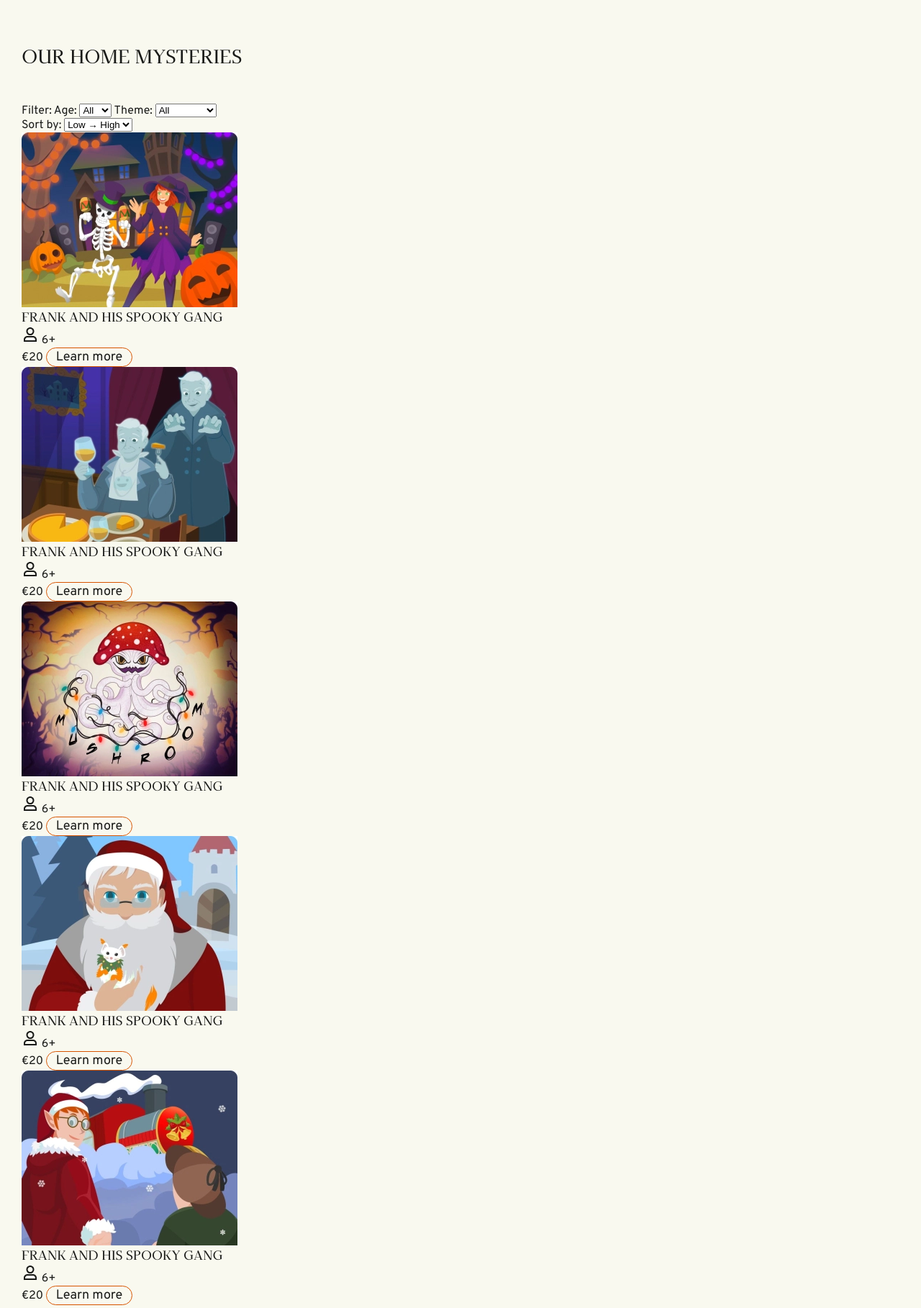
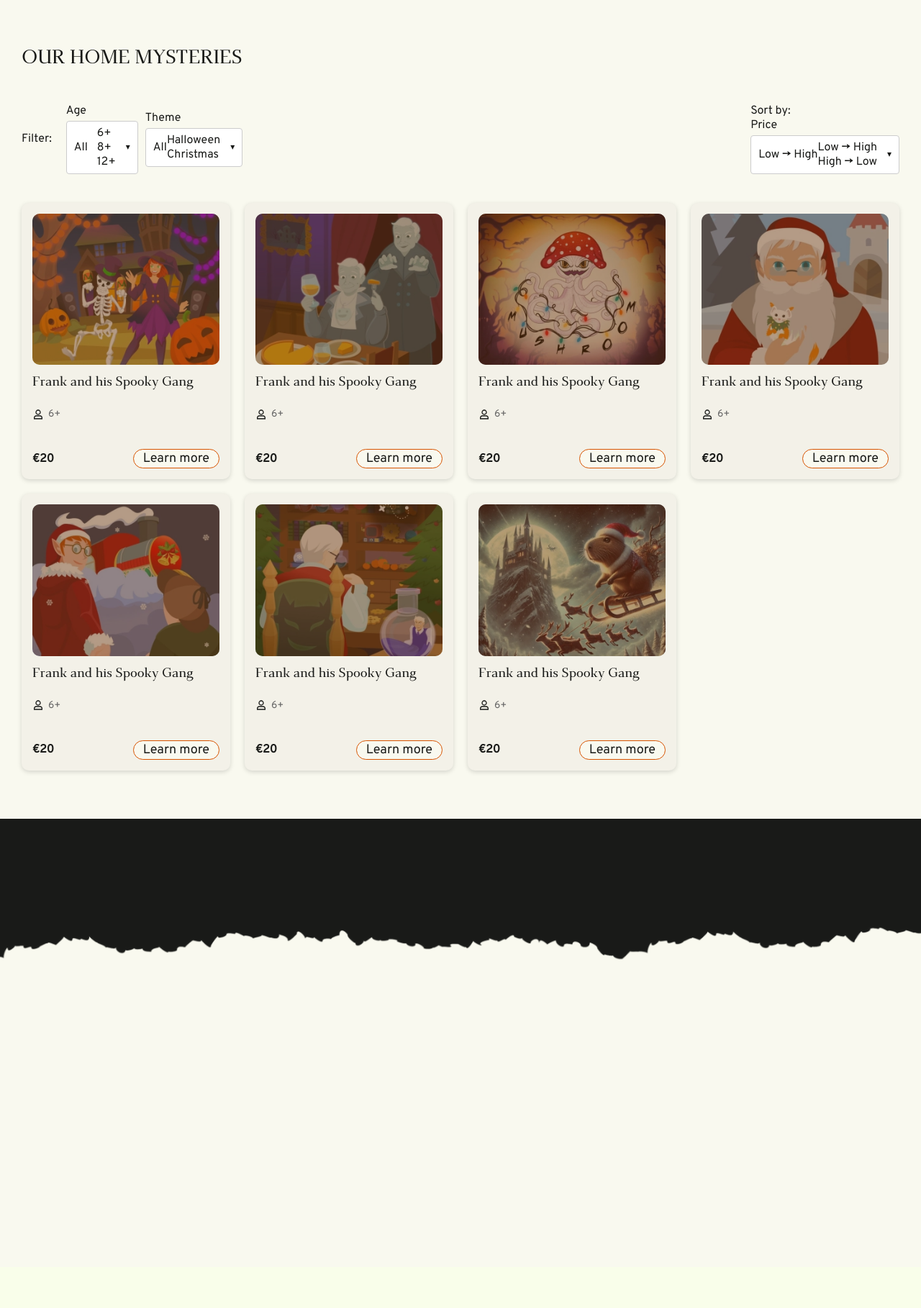
Before and after one commit to darina1970/Quests, a PHP site: page / in a window 1280 px wide. Shown: the part 532-2350 px from the top of the page at 72% size. After the commit the page ends 1866 px from the top, so only its background shows below. Run offline with PHP 8.4, Linux system fonts and the light colour scheme.

Commit message:
feat: add custom selects

```diff
--- a/index.html
+++ b/index.html
@@ -22,33 +22,75 @@
                 <div class="products__controls">
                     <div class="products__filters">
                         <span class="products__filters-label">Filter:</span>
-                        <label for="filter-age">Age:</label>
+                        <div class="custom-select__wrapper">
+                            <span class="custom-select-label">Age</span>
+                            <div class="custom-select">
+                                <span class="custom-select-value">All</span>
+                                <span class="custom-select-arrow">&#9662</span>
+                                <ul class="custom-select__options">
+                                    <li data-value="6+">6+</li>
+                                    <li data-value="8+">8+</li>
+                                    <li data-value="12+">12+</li>
+                                </ul>
+                            </div>
+                        </div>
+                        <div class="custom-select__wrapper">
+                            <span class="custom-select-label">Theme</span>
+                            <div class="custom-select">
+                                <span class="custom-select-value">All</span>
+                                <span class="custom-select-arrow">&#9662</span>
+                                <ul class="custom-select__options">
+                                    <li data-value="halloween">Halloween</li>
+                                    <li data-value="christmas">Christmas</li>
+                                </ul>
+                            </div>
+                        </div>
+                    </div>
+                    <div class="products__sort">
+                        <span class="products__filters-label">Sort by:</span>
+                        <div class="custom-select__wrapper">
+                            <span class="custom-select-label">Price</span>
+                            <div class="custom-select">
+                                <span class="custom-select-value">Low → High</span>
+                                <span class="custom-select-arrow">&#9662</span>
+                                <ul class="custom-select__options">
+                                    <li data-value="asc">Low → High</li>
+                                    <li data-value="desc">High → Low</li>
+                                </ul>
+                            </div>
+                        </div>
+                    </div>
+                    <!-- <div class="products__filters">
+                        <span class="products__filters-label">Filter:</span>
+                        <label for="filter-age">Age</label>
                         <select name="filter-age" id="filter-age">
                             <option value="">All</option>
                             <option value="6+">6+</option>
                             <option value="8+">8+</option>
                             <option value="12+">12+</option>
                         </select>
-                        <label for="filter-theme">Theme:</label>
+                        <label for="filter-theme">Theme</label>
                         <select name="filter-theme" id="filter-theme">
                             <option value="">All</option>
                             <option value="halloween">Halloween</option>
                             <option value="christmas">Christmas</option>
                         </select>
-                    </div>
-                    <div class="products__sort">
-                        <label for="sort-price">Sort by:</label>
+                    </div> -->
+                    <!-- <div class="products__sort">
+                        <span class="products__filters-label">Sort by:</span>
+                        <label for="sort-price">Price</label>
                         <select name="sort-price" id="sort-price">
                             <option value="asc">Low → High</option>
                             <option value="desc">High → Low</option>
                         </select>
-                    </div>
+                    </div> -->
                 </div>
                 <div class="products__wrapper">
                     <article class="product-card">
                         <div class="product-card__image">
                             <img src="./assets/images/card-1.webp" alt="Product card">
                         </div>
+                        <div class="product-card__content">
                             <h4 class="product-card__title">Frank and his Spooky Gang</h4>
                             <div class="product-card__meta">
                                 <img class="product-card__icon" src="./assets/icons/user.svg" alt="User Icon">
@@ -58,11 +100,13 @@
                                 <span class="product-card__price">€20</span>
                                 <a href="#" class="btn btn-card">Learn more</a>
                             </div>
+                        </div>
                     </article>
                     <article class="product-card">
                         <div class="product-card__image">
                             <img src="./assets/images/card-2.webp" alt="Product card">
                         </div>
+                        <div class="product-card__content">
                             <h4 class="product-card__title">Frank and his Spooky Gang</h4>
                             <div class="product-card__meta">
                                 <img class="product-card__icon" src="./assets/icons/user.svg" alt="User Icon">
@@ -72,11 +116,13 @@
                                 <span class="product-card__price">€20</span>
                                 <a href="#" class="btn btn-card">Learn more</a>
                             </div>
+                        </div>
                     </article>
                     <article class="product-card">
                         <div class="product-card__image">
                             <img src="./assets/images/card-3.webp" alt="Product card">
                         </div>
+                        <div class="product-card__content">
                             <h4 class="product-card__title">Frank and his Spooky Gang</h4>
                             <div class="product-card__meta">
                                 <img class="product-card__icon" src="./assets/icons/user.svg" alt="User Icon">
@@ -86,11 +132,13 @@
                                 <span class="product-card__price">€20</span>
                                 <a href="#" class="btn btn-card">Learn more</a>
                             </div>
+                        </div>
                     </article>
                     <article class="product-card">
                         <div class="product-card__image">
                             <img src="./assets/images/card-4.webp" alt="Product card">
                         </div>
+                        <div class="product-card__content">
                             <h4 class="product-card__title">Frank and his Spooky Gang</h4>
                             <div class="product-card__meta">
                                 <img class="product-card__icon" src="./assets/icons/user.svg" alt="User Icon">
@@ -100,11 +148,13 @@
                                 <span class="product-card__price">€20</span>
                                 <a href="#" class="btn btn-card">Learn more</a>
                             </div>
+                        </div>
                     </article>
                     <article class="product-card">
                         <div class="product-card__image">
                             <img src="./assets/images/card-5.webp" alt="Product card">
                         </div>
+                        <div class="product-card__content">
                             <h4 class="product-card__title">Frank and his Spooky Gang</h4>
                             <div class="product-card__meta">
                                 <img class="product-card__icon" src="./assets/icons/user.svg" alt="User Icon">
@@ -113,6 +163,39 @@
                             <div class="product-card__bottom">
                                 <span class="product-card__price">€20</span>
                                 <a href="#" class="btn btn-card">Learn more</a>
+                            </div>
+                        </div>
+                    </article>
+                    <article class="product-card">
+                        <div class="product-card__image">
+                            <img src="./assets/images/card-6.webp" alt="Product card">
+                        </div>
+                        <div class="product-card__content">
+                            <h4 class="product-card__title">Frank and his Spooky Gang</h4>
+                            <div class="product-card__meta">
+                                <img class="product-card__icon" src="./assets/icons/user.svg" alt="User Icon">
+                                <span class="product-card__age">6+</span>
+                            </div>
+                            <div class="product-card__bottom">
+                                <span class="product-card__price">€20</span>
+                                <a href="#" class="btn btn-card">Learn more</a>
+                            </div>
+                        </div>
+                    </article>
+                    <article class="product-card">
+                        <div class="product-card__image">
+                            <img src="./assets/images/card-7.webp" alt="Product card">
+                        </div>
+                        <div class="product-card__content">
+                            <h4 class="product-card__title">Frank and his Spooky Gang</h4>
+                            <div class="product-card__meta">
+                                <img class="product-card__icon" src="./assets/icons/user.svg" alt="User Icon">
+                                <span class="product-card__age">6+</span>
+                            </div>
+                            <div class="product-card__bottom">
+                                <span class="product-card__price">€20</span>
+                                <a href="#" class="btn btn-card">Learn more</a>
+                            </div>
                         </div>
                     </article>
                 </div>
--- a/styles/style.css
+++ b/styles/style.css
@@ -165,7 +165,6 @@ h1,
     font-family: var(--font-heading);
     display: inline-block;
     font-weight: 700;
-    text-transform: uppercase;
 }
 
 /* Заголовок в HERO */
@@ -179,6 +178,7 @@ h2,
 .h2 {
     font-size: clamp(24px, 2.083vw, 40px);
     margin-bottom: clamp(30px, 3.646vw, 70px);
+    text-transform: uppercase;
 }
 
 /* Заголовки блогов, подзаголовок формы */
@@ -337,7 +337,245 @@ button {
 /* Hero */
 
 /* Products */
+/* Контролы фильтров и сортировки */
+.products__controls {
+  display: flex;
+  justify-content: space-between;
+  align-items: center;
+  flex-wrap: wrap;
+  gap: 10px;
+  margin-bottom: 40px;
+}
 
+.products__filters {
+  display: flex;
+  align-items: center;
+  gap: 10px;
+}
+
+.products__filters-label {
+  margin-right: 10px;
+}
+
+/* .products__filters label,
+.products__sort label {
+  font-size: 14px;
+  font-weight: 500;
+  margin-right: 5px;
+}
+
+.products__filters select,
+.products__sort select {
+  padding: 6px 10px;
+  border: 1px solid #ccc;
+  border-radius: 4px;
+  font-size: 14px;
+}
+
+.products__filters-label {
+  font-weight: 600;
+  margin-right: 10px;
+} */
+
+
+
+/* Селекты остаются как в предыдущем кастомном CSS */
+.custom-select-wrapper {
+  position: relative;
+  display: inline-block;
+  font-size: 14px;
+}
+
+.custom-select-label {
+  display: block;
+  font-weight: 500;
+  margin-bottom: 4px;
+}
+
+.custom-select {
+  position: relative;
+  cursor: pointer;
+  border: 1px solid #ccc;
+  border-radius: 4px;
+  padding: 6px 30px 6px 10px;
+  min-width: 100px;
+  background: #fff;
+  display: flex;
+  align-items: center;
+  justify-content: space-between;
+  transition: border 0.2s;
+}
+
+.custom-select:hover {
+  border-color: #999;
+}
+
+.custom-select-arrow {
+  position: absolute;
+  right: 10px;
+  pointer-events: none;
+  font-size: 12px;
+}
+
+.custom-select-options {
+  position: absolute;
+  top: 100%;
+  left: 0;
+  width: 100%;
+  border: 1px solid #ccc;
+  border-radius: 4px;
+  background: #fff;
+  max-height: 0;
+  overflow: hidden;
+  transition: max-height 0.3s ease;
+  z-index: 10;
+  box-shadow: 0 2px 6px rgba(0,0,0,0.15);
+}
+
+.custom-select.open .custom-select-options {
+  max-height: 200px;
+  overflow: auto;
+}
+
+.custom-select-options li {
+  padding: 6px 10px;
+  cursor: pointer;
+}
+
+.custom-select-options li:hover {
+  background: #f0f0f0;
+}
+
+/* Сетка карточек */
+.products__wrapper > .products__wrapper {
+    display: grid;
+    grid-template-columns: repeat(5, 1fr);
+    gap: 20px;
+}
+
+/* Карточка товара */
+.product-card {
+    position: relative;
+    display: flex;
+    flex-direction: column;
+    border-radius: 10px;
+    padding: 15px;
+    background: var(--color-card);
+    box-shadow: 0 2px 6px rgba(0,0,0,0.15);
+    transition: transform 0.3s ease, box-shadow 0.3s ease;
+}
+
+.product-card__content {
+    display: flex;
+    flex-direction: column;
+    gap: 25px;
+}
+
+.product-card:hover {
+    transform: scale(1.03);
+    box-shadow: 0 4px 12px rgba(0,0,0,0.2);
+}
+
+/* Изображение карточки с затемнением */
+.product-card__image {
+    position: relative;
+    border-radius: 10px;
+    overflow: hidden;
+    margin-bottom: 15px;
+}
+
+.product-card__image img {
+    width: 100%;
+    height: auto;
+    display: block;
+    object-fit: cover;
+    transition: transform 0.3s ease;
+}
+
+/* Затемняющий оверлей */
+.product-card__image::after {
+    content: '';
+    position: absolute;
+    top: 0;
+    left: 0;
+    width: 100%;
+    height: 100%;
+    background: rgba(106, 57, 14, 0.5);
+    pointer-events: none;
+    transition: background 0.3 ease;
+}
+
+.product-card:hover .product-card__image::after {
+    background: rgba(106, 57, 14, 0);
+}
+
+/* Название продукта */
+.product-card__title {
+    flex-grow: 1;
+}
+
+/* Мета (иконка + возраст) */
+.product-card__meta {
+  display: flex;
+  align-items: center;
+  gap: 6px;
+  font-size: 14px;
+  color: #666;
+  margin-bottom: 15px;
+}
+
+.product-card__icon {
+  width: 16px;
+  height: 16px;
+  object-fit: contain;
+}
+
+.product-card__age {
+  font-weight: 500;
+}
+
+/* Нижняя часть карточки: цена + кнопка */
+.product-card__bottom {
+  display: flex;
+  justify-content: space-between;
+  align-items: center;
+}
+
+.product-card__price {
+  font-weight: bold;
+  font-size: 16px;
+}
+
+
+/* Адаптивная сетка */
+@media (max-width: 1440px) {
+  .products__wrapper > .products__wrapper {
+    grid-template-columns: repeat(4, 1fr);
+  }
+}
+
+@media (max-width: 1024px) {
+  .products__wrapper > .products__wrapper {
+    grid-template-columns: repeat(3, 1fr);
+  }
+}
+
+@media (max-width: 768px) {
+  .products__wrapper > .products__wrapper {
+    grid-template-columns: repeat(2, 1fr);
+  }
+
+  .products__controls {
+    flex-direction: column;
+    align-items: flex-start;
+  }
+}
+
+@media (max-width: 480px) {
+  .products__wrapper > .products__wrapper {
+    grid-template-columns: 1fr;
+  }
+}
 /* Reviews */
 
 /* Blog */
```
Also changed, not shown: js/main.js (+24 -22 lines). Lines whose indentation alone changed are shown as unchanged.
